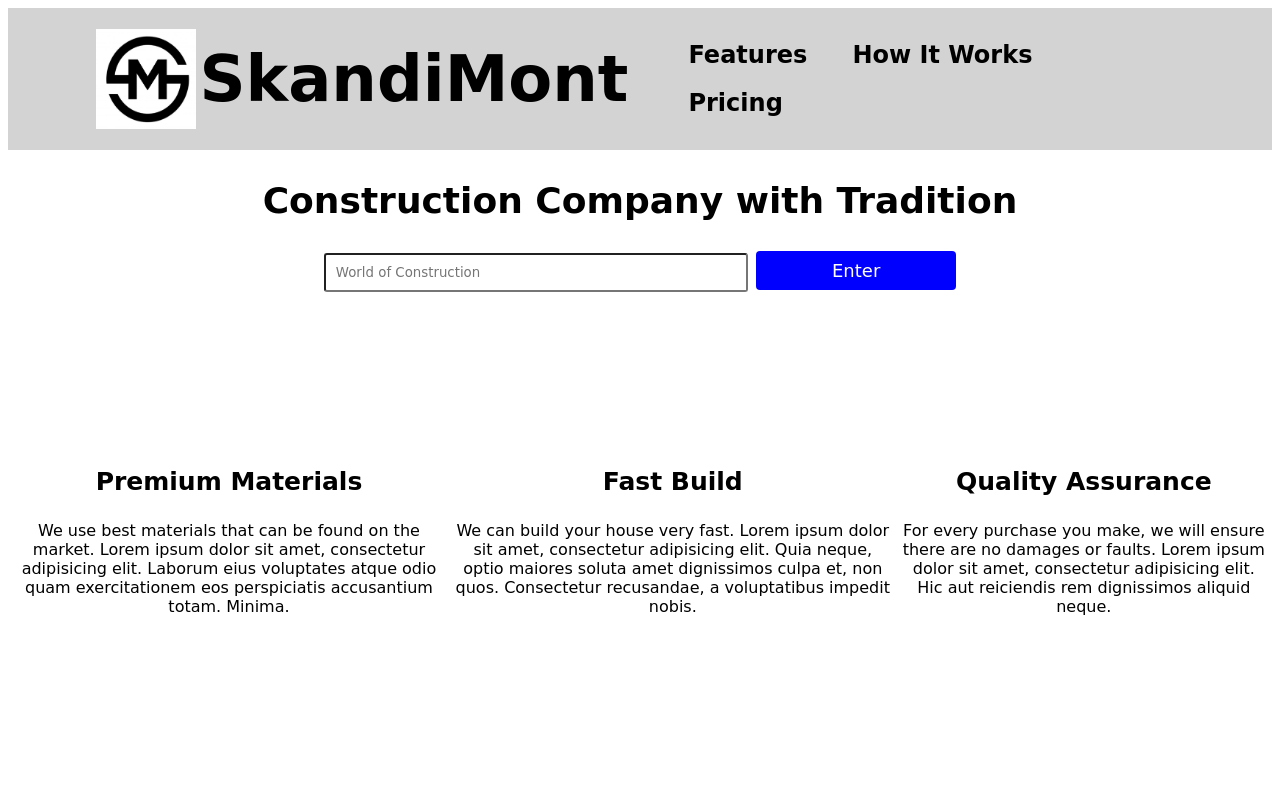
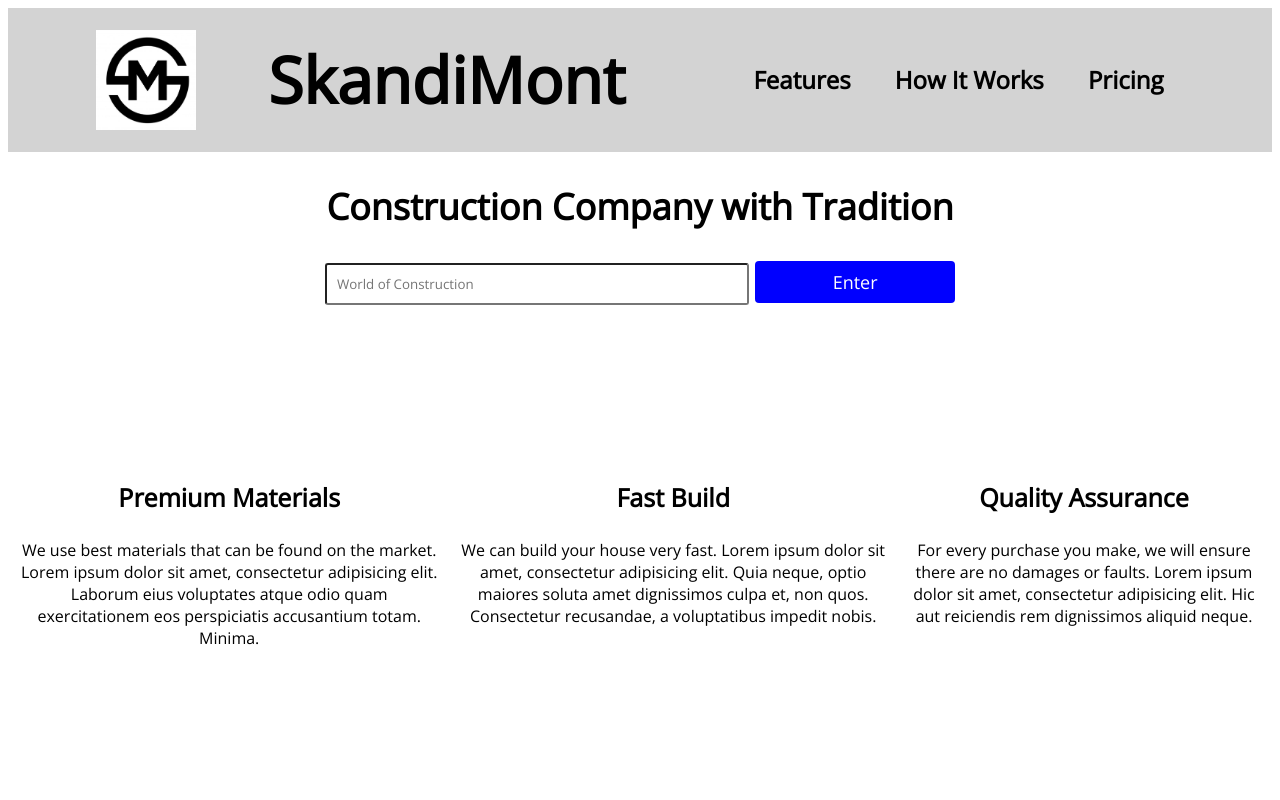
Before and after one commit to Mateja3m/company-page, a plain HTML site: page index.html in a window 1280 px wide. Shown: the top 800 px of the page. Drawn offline with nearby package versions, Linux system fonts and the light colour scheme.

Commit message:
css file is changed

```diff
--- a/style.css
+++ b/style.css
@@ -1,7 +1,7 @@
-@import @url('https://fonts.googleapis.com/css?family=Baloo+Paaji+2&display=swap');
+@import url('https://fonts.googleapis.com/css?family=Open+Sans&display=swap');
 
 * {
-    font-family: 'Baloo Paaji 2', cursive;
+    font-family: 'Open Sans', sans-serif;
 
 }
 
```
